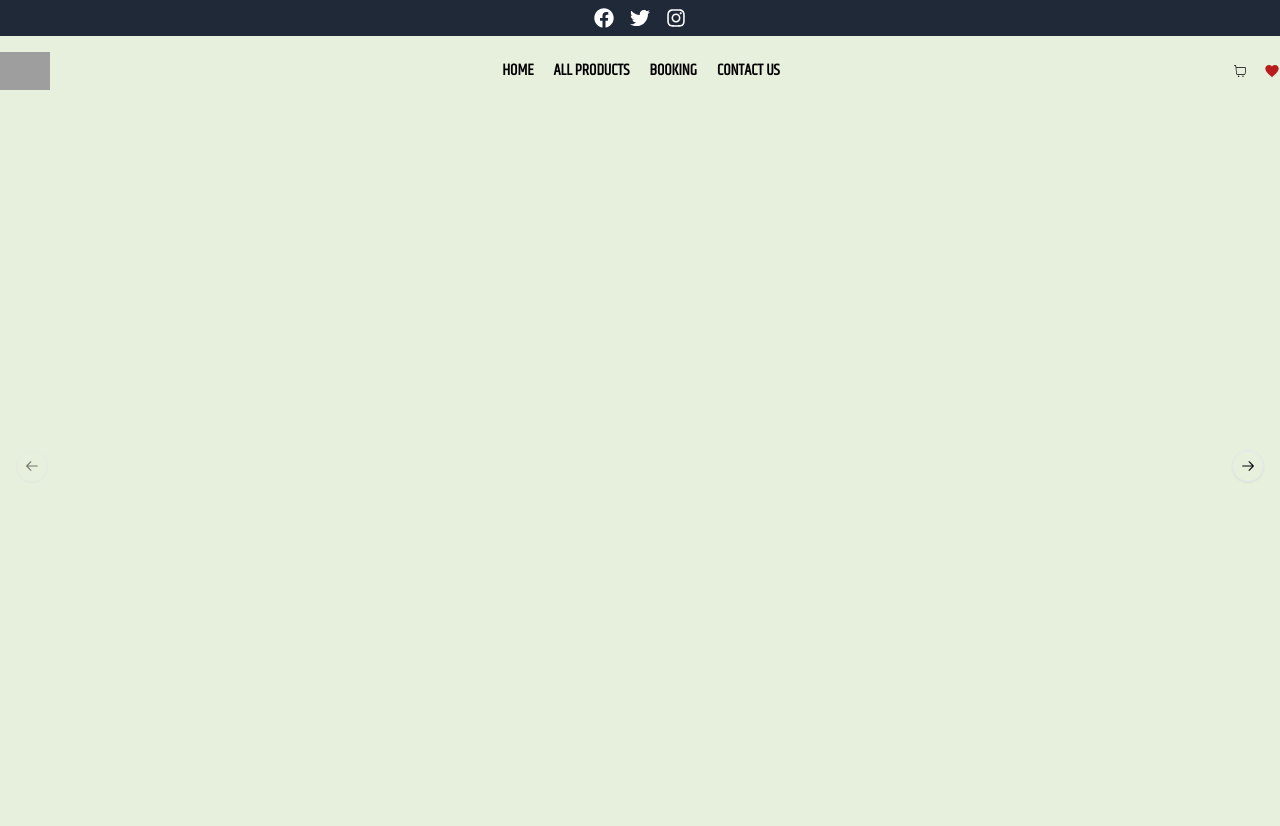
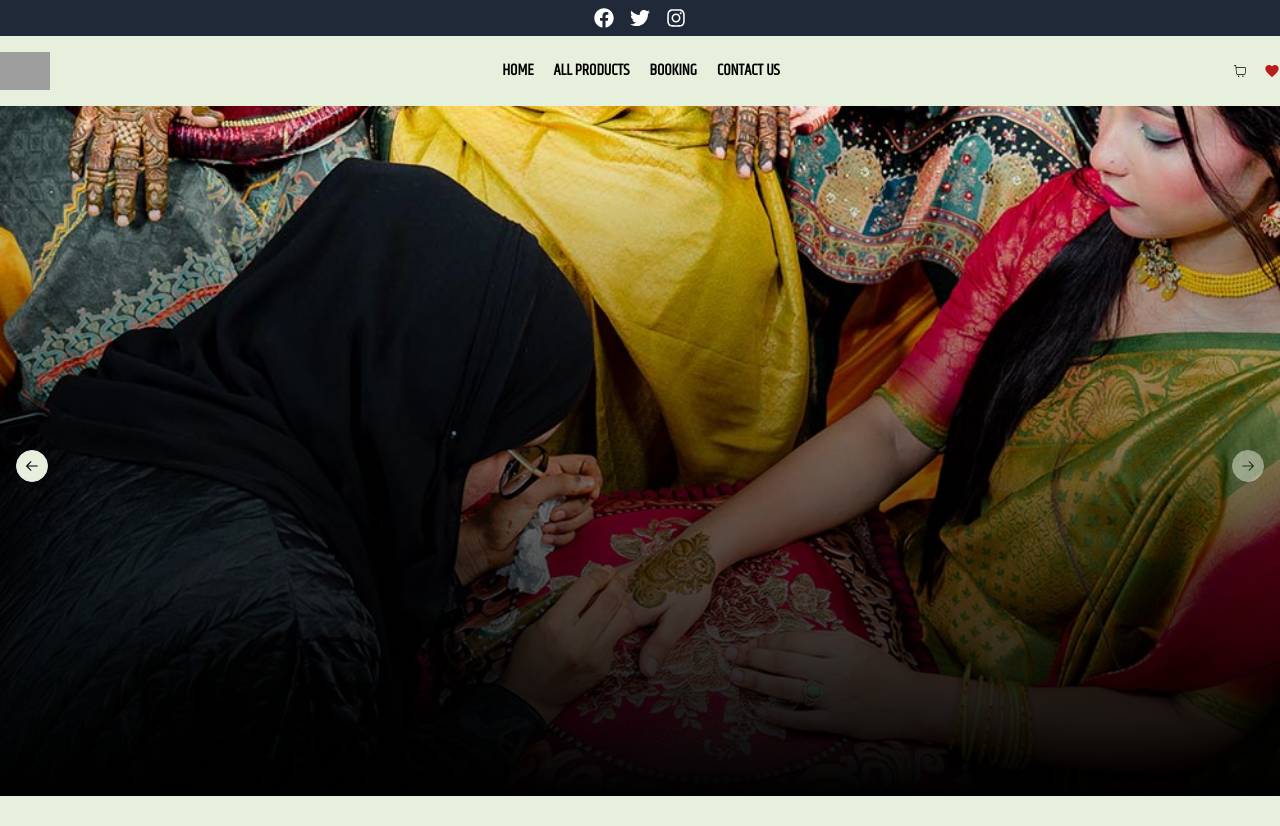
Before and after one commit to meraj2704/Ferdousis-Henna-Art-v2, a Next.js app: page / in a window 1280 px wide. Built offline with nearby package versions, Linux system fonts and the light colour scheme; grey boxes are pictures that could not be loaded.

Commit message:
carousel updated

```diff
--- a/package.json
+++ b/package.json
@@ -16,6 +16,7 @@
     "axios": "^1.7.7",
     "class-variance-authority": "^0.7.0",
     "clsx": "^2.1.1",
+    "embla-carousel-autoplay": "^8.3.0",
     "embla-carousel-react": "^8.3.0",
     "lucide-react": "^0.447.0",
     "next": "14.2.14",
--- a/src/components/LandingPage/ImageCarousel.tsx
+++ b/src/components/LandingPage/ImageCarousel.tsx
@@ -1,3 +1,4 @@
+'use client'
 import * as React from "react";
 import {
   Carousel,
@@ -7,6 +8,7 @@ import {
   CarouselPrevious,
 } from "@/components/ui/carousel";
 import Image from "next/image";
+import Autoplay from 'embla-carousel-autoplay'
 
 const images = [
   {
@@ -20,20 +22,19 @@ const images = [
   {
     url: "/images/home/carousel3.jpg",
     title: "City Lights",
-  },
-  {
-    url: "/images/home/carousel1.jpg",
-    title: "Forest Path",
-  },
-  {
-    url: "/images/home/carousel2.jpg",
-    title: "Ocean Breeze",
-  },
+  }
 ];
 
 export function ImageCarousel() {
   return (
-    <Carousel className="w-full h-[calc(100vh-80px)] relative"> {/* Assuming your nav is 80px height */}
+    <Carousel
+     plugins={[
+      Autoplay({
+        delay: 2000,
+        stopOnInteraction: false,
+        jump: true,
+      }),
+    ]} className="w-full h-[calc(100vh-80px)] relative">
       <CarouselContent>
         {images.map((image, index) => (
           <CarouselItem key={index} className="w-full h-full relative">
@@ -41,17 +42,15 @@ export function ImageCarousel() {
               <Image
                 src={image.url}
                 alt={image.title}
-                // width={1000}
-                // height={900}
-                fill
-                objectFit="cover"
-                className="w-full h-full"
+                // fill
+                width={1920}
+                height={620}
+                className="w-full h-[calc(100vh-110px)] object-cover"
+
               />
-              <div className="absolute inset-0 bg-black bg-opacity-40 flex items-center justify-center">
-                <h1 className="text-white text-3xl md:text-5xl font-bold px-4 py-2 bg-black bg-opacity-60 rounded-lg">
-                  {image.title}
-                </h1>
-              </div>
+            </div>
+            <div className="absolute w-full h-full top-0 left-0 right-0 bg-gradient-to-t from-black  bg-blur to-transparent">
+
             </div>
           </CarouselItem>
         ))}
```
Also changed, not shown: 1 other file (tests, documents, lock files or other folders).
